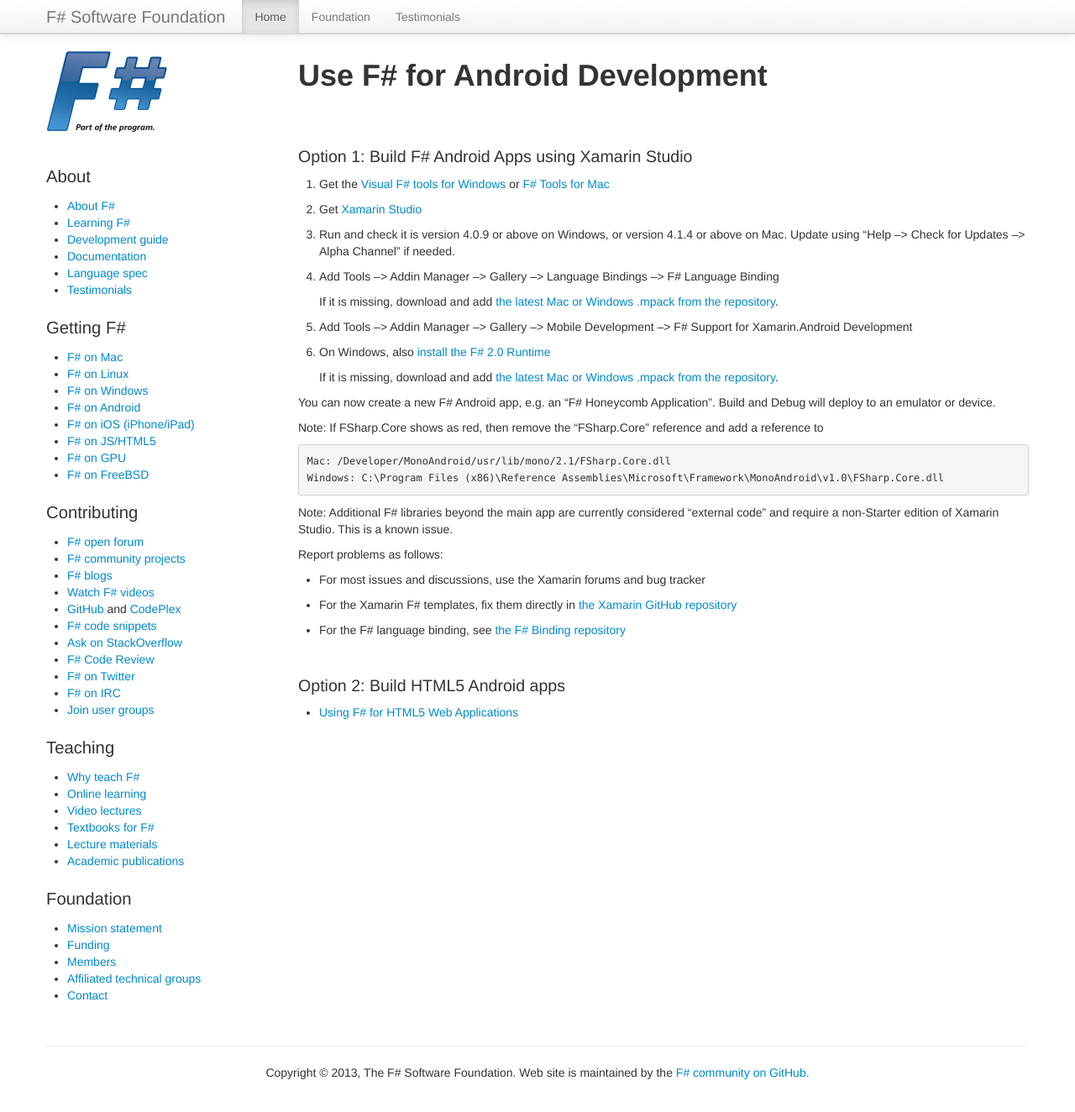
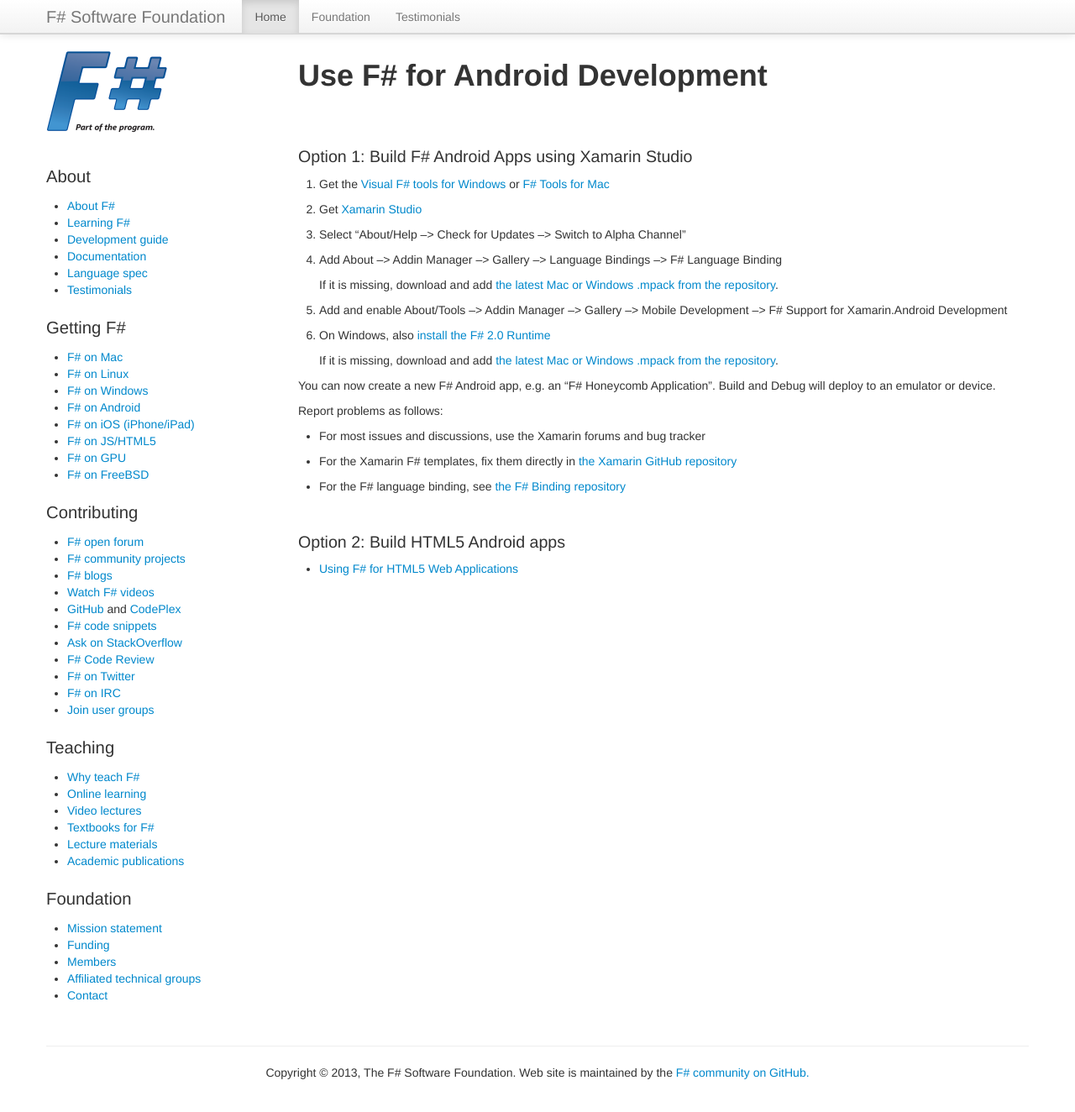
Before and after one commit to fsharp/fsharp.org, a Jekyll site: the page built from use/android/index.md, in a window 1280 px wide and 1337 px high. Shown: the top 1324 px of the window at 84% size. Built offline with Jekyll 4.4.1, drawn with Linux system fonts in a browser that asks for light colours; nearby versions of some CDN libraries; some web fonts are replaced; comment, search, counter and statistics services are not loaded.

Commit message:
Update index.md

```diff
--- a/use/android/index.md
+++ b/use/android/index.md
@@ -7,25 +7,22 @@
 ### Option 1: Build F# Android Apps using Xamarin Studio
 
 1. Get the [Visual F# tools for Windows](/use/windows) or [F# Tools for Mac](/use/mac)
+
 2. Get [Xamarin Studio](http://xamarin.com/download)
-3. Run and check it is version 4.0.9 or above on Windows, or version 4.1.4 or above on Mac. Update using "Help --> Check for Updates --> Alpha Channel" if needed.
-4. Add Tools --> Addin Manager --> Gallery --> Language Bindings --> F# Language Binding
+
+3. Select "About/Help --> Check for Updates --> Switch to Alpha Channel"
+
+4. Add About --> Addin Manager --> Gallery --> Language Bindings --> F# Language Binding
 
    If it is missing, download and add [the latest Mac or Windows .mpack from the repository](http://addins.monodevelop.com/Project/Index/48).
 
-5. Add Tools --> Addin Manager --> Gallery --> Mobile Development --> F# Support for Xamarin.Android Development
+5. Add and enable About/Tools --> Addin Manager --> Gallery --> Mobile Development --> F# Support for Xamarin.Android Development
+
 6. On Windows, also [install the F# 2.0 Runtime](http://www.microsoft.com/en-us/download/details.aspx?id=13450)
 
    If it is missing, download and add [the latest Mac or Windows .mpack from the repository](http://addins.monodevelop.com/Project/Index/70).
 
 You can now create a new F# Android app, e.g. an "F# Honeycomb Application". Build and Debug will deploy to an emulator or device.
-
-Note: If FSharp.Core shows as red, then remove the "FSharp.Core" reference and add a reference to
-
-    Mac: /Developer/MonoAndroid/usr/lib/mono/2.1/FSharp.Core.dll
-    Windows: C:\Program Files (x86)\Reference Assemblies\Microsoft\Framework\MonoAndroid\v1.0\FSharp.Core.dll
-
-Note: Additional F# libraries beyond the main app are currently considered "external code" and require a non-Starter edition of Xamarin Studio. This is a known issue.
 
 Report problems as follows:
 
```
